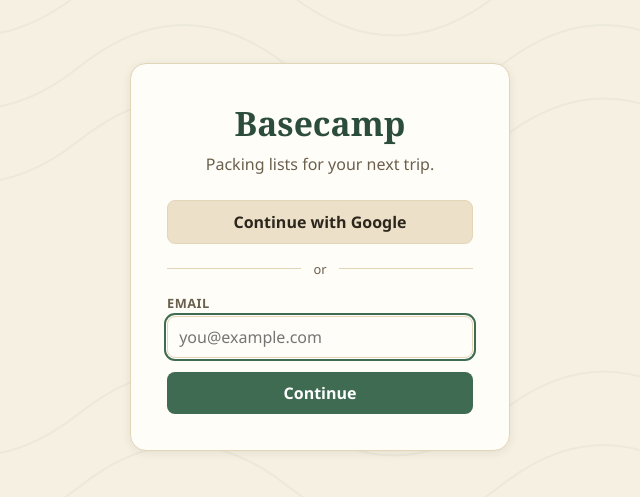
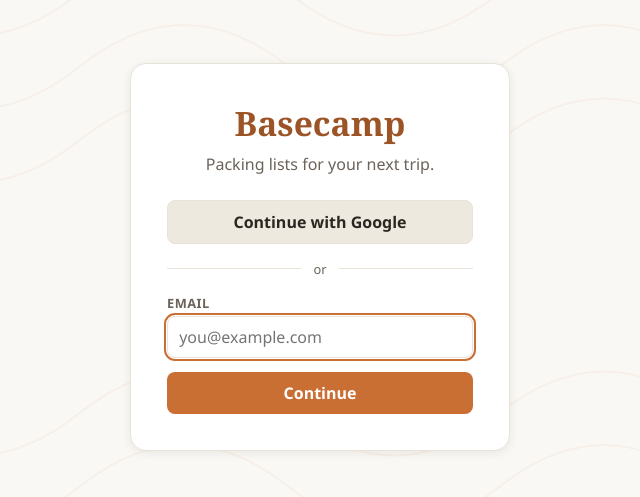
Before and after one commit to sam-j-heller/Basecamp-Travel, a React (Vite) app: page /#/ in a window 1280 px wide. Shown: the part 143-640 px from the top of the page, without its empty margins (320-960 px from the left). Built offline with nearby package versions, Linux system fonts and the light colour scheme; no server answers.

Commit message:
Switch app-wide accent palette to warm terracotta/orange to match packing-checklist.html

```diff
--- a/src/components/ThemePicker.jsx
+++ b/src/components/ThemePicker.jsx
@@ -4,7 +4,7 @@ export const MOTIFS = [
   { id: 'desert', label: 'Desert' },
 ]
 
-export const COLOR_SWATCHES = ['#3f6b52', '#a05c3b', '#2f6f70', '#c98a3a', '#5a4a7a', '#4a5d8a']
+export const COLOR_SWATCHES = ['#c96f34', '#1f7a6c', '#a2472f', '#3f6b52', '#5a4a7a', '#4a5d8a']
 
 export function ThemePicker({ motif, color, onMotifChange, onColorChange }) {
   return (
--- a/src/components/TripFormModal.jsx
+++ b/src/components/TripFormModal.jsx
@@ -6,7 +6,7 @@ export function TripFormModal({ title, initial, submitLabel = 'Save', onSubmit,
   const [startDate, setStartDate] = useState(initial?.startDate || '')
   const [endDate, setEndDate] = useState(initial?.endDate || '')
   const [themeMotif, setThemeMotif] = useState(initial?.themeMotif || 'mountain')
-  const [themeColor, setThemeColor] = useState(initial?.themeColor || '#3f6b52')
+  const [themeColor, setThemeColor] = useState(initial?.themeColor || '#c96f34')
 
   function handleSubmit(e) {
     e.preventDefault()
--- a/src/index.css
+++ b/src/index.css
@@ -1,16 +1,18 @@
 /* ---------- Palette & base ---------- */
 :root {
-  --sand: #f6f0e2;
-  --sand-deep: #ece1c8;
-  --ink: #2c261d;
-  --ink-soft: #6b5f4d;
+  --sand: #faf8f4;
+  --sand-deep: #eee9df;
+  --ink: #2b2620;
+  --ink-soft: #6b6259;
   --green: #3f6b52;
   --green-deep: #2c4d3b;
-  --terracotta: #a05c3b;
-  --teal: #2f6f70;
-  --card-bg: #fffdf8;
-  --border: #e2d5b8;
-  --danger: #b0483a;
+  --accent: #c96f34;
+  --accent-dark: #9c5427;
+  --terracotta: #a2472f;
+  --teal: #1f7a6c;
+  --card-bg: #ffffff;
+  --border: #e8e2d8;
+  --danger: #a2472f;
   --shadow: 0 2px 10px rgba(44, 38, 29, 0.08);
 
   --sans: 'Segoe UI', system-ui, Roboto, sans-serif;
@@ -83,11 +85,11 @@ input, button {
   cursor: default;
 }
 .btn-primary {
-  background: var(--green);
+  background: var(--accent);
   color: #fff;
 }
 .btn-primary:hover {
-  background: var(--green-deep);
+  background: var(--accent-dark);
 }
 .btn-secondary {
   background: var(--sand-deep);
@@ -161,7 +163,7 @@ input[type='number'] {
   color: var(--ink);
 }
 input:focus {
-  outline: 2px solid var(--green);
+  outline: 2px solid var(--accent);
   outline-offset: 1px;
 }
 
@@ -211,7 +213,7 @@ input:focus {
 }
 .login-card h1 {
   font-size: 2.1rem;
-  color: var(--green-deep);
+  color: var(--accent-dark);
 }
 .login-subtitle {
   color: var(--ink-soft);
@@ -264,7 +266,7 @@ input:focus {
 }
 .dashboard-header h1 {
   font-size: 2.2rem;
-  color: var(--green-deep);
+  color: var(--accent-dark);
 }
 .dashboard-subtitle {
   color: var(--ink-soft);
@@ -308,7 +310,7 @@ input:focus {
   display: block;
 }
 .trip-card-header {
-  background: var(--trip-color, var(--green));
+  background: var(--trip-color, var(--accent));
   color: #fff;
   padding: 1.1rem 1.1rem 1.4rem;
 }
@@ -349,7 +351,7 @@ input:focus {
   height: 12px;
 }
 .progress-fill {
-  background: var(--trip-color, var(--green));
+  background: var(--trip-color, var(--accent));
   height: 100%;
   border-radius: 999px;
   transition: width 0.25s ease;
@@ -366,7 +368,7 @@ input:focus {
   padding: 0 1.25rem 4rem;
 }
 .trip-page-header {
-  background: var(--trip-color, var(--green));
+  background: var(--trip-color, var(--accent));
   color: #fff;
   margin: 0 -1.25rem 1.75rem;
   padding: 1.5rem 1.25rem 2rem;
@@ -410,7 +412,7 @@ input:focus {
   color: var(--ink-soft);
 }
 .list-tab.active {
-  background: var(--trip-color, var(--green));
+  background: var(--trip-color, var(--accent));
   color: #fff;
   border-color: transparent;
 }
@@ -519,7 +521,7 @@ input:focus {
 .item-row input[type='checkbox'] {
   width: 1.15rem;
   height: 1.15rem;
-  accent-color: var(--green);
+  accent-color: var(--accent);
   flex-shrink: 0;
 }
 .item-name {
@@ -629,9 +631,9 @@ input:focus {
   font-size: 0.85rem;
 }
 .motif-chip.selected {
-  background: var(--green);
+  background: var(--accent);
   color: #fff;
-  border-color: var(--green);
+  border-color: var(--accent);
 }
 .color-swatches {
   display: flex;
--- a/src/lib/sharedTripsApi.js
+++ b/src/lib/sharedTripsApi.js
@@ -35,7 +35,7 @@ export async function createSharedTrip(ownerUid, { name, startDate, endDate, the
     name,
     startDate: startDate || null,
     endDate: endDate || null,
-    themeColor: themeColor || '#3f6b52',
+    themeColor: themeColor || '#c96f34',
     themeMotif: themeMotif || 'mountain',
     ownerUid,
     lists,
--- a/src/lib/tripsApi.js
+++ b/src/lib/tripsApi.js
@@ -39,7 +39,7 @@ export async function createTrip(uid, { name, startDate, endDate, themeColor, th
     name,
     startDate: startDate || null,
     endDate: endDate || null,
-    themeColor: themeColor || '#3f6b52',
+    themeColor: themeColor || '#c96f34',
     themeMotif: themeMotif || 'mountain',
     lists: [makeList('Recommended'), makeList('Follow along with Sam')],
     createdAt: serverTimestamp(),
@@ -68,7 +68,7 @@ export async function duplicateTrip(uid, tripId, newName) {
     name: newName,
     startDate: null,
     endDate: null,
-    themeColor: original.themeColor || '#3f6b52',
+    themeColor: original.themeColor || '#c96f34',
     themeMotif: original.themeMotif || 'mountain',
     lists: cloneListsAsTemplate(normalizeLists(original)),
     createdAt: serverTimestamp(),
```
